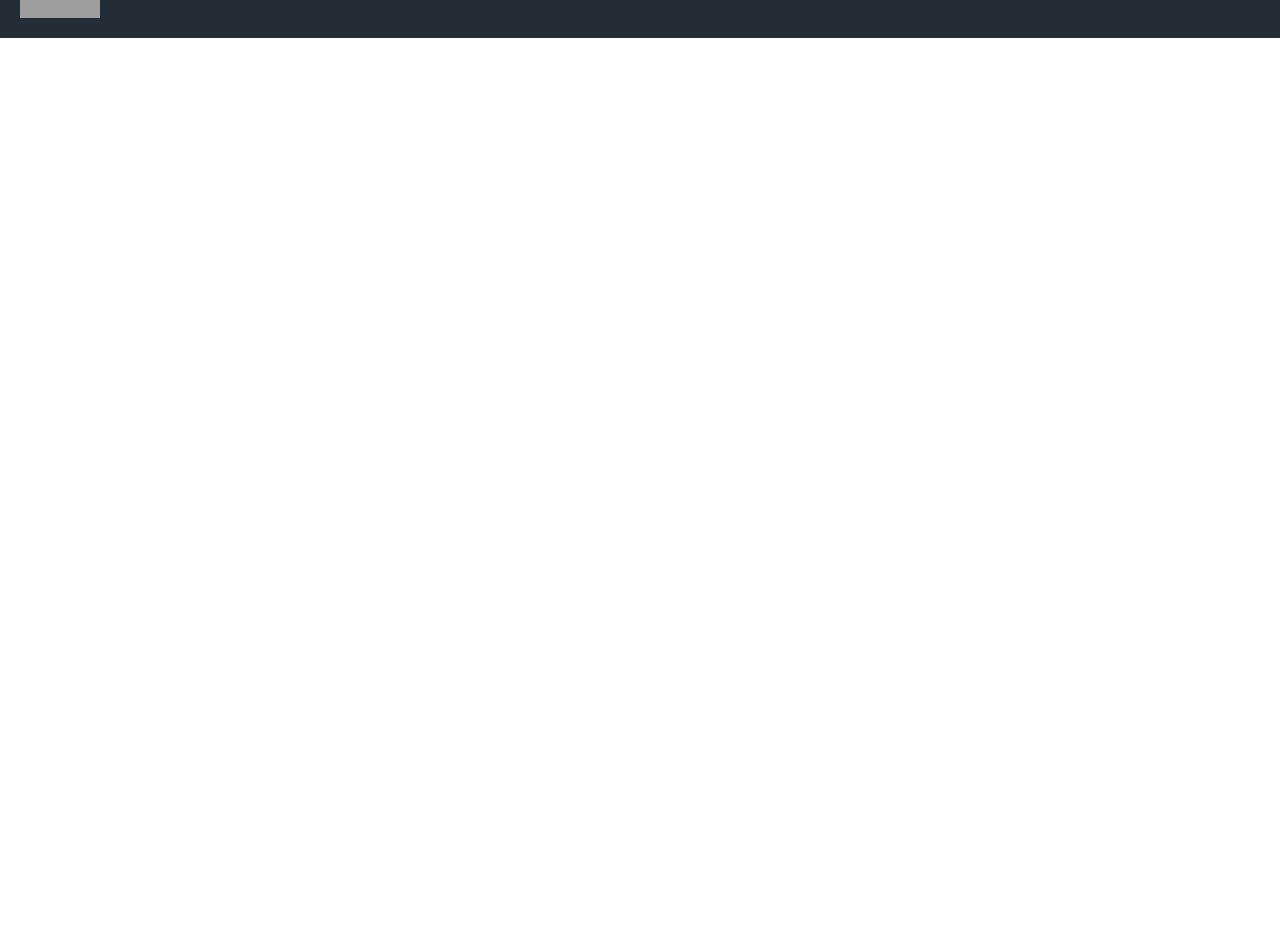
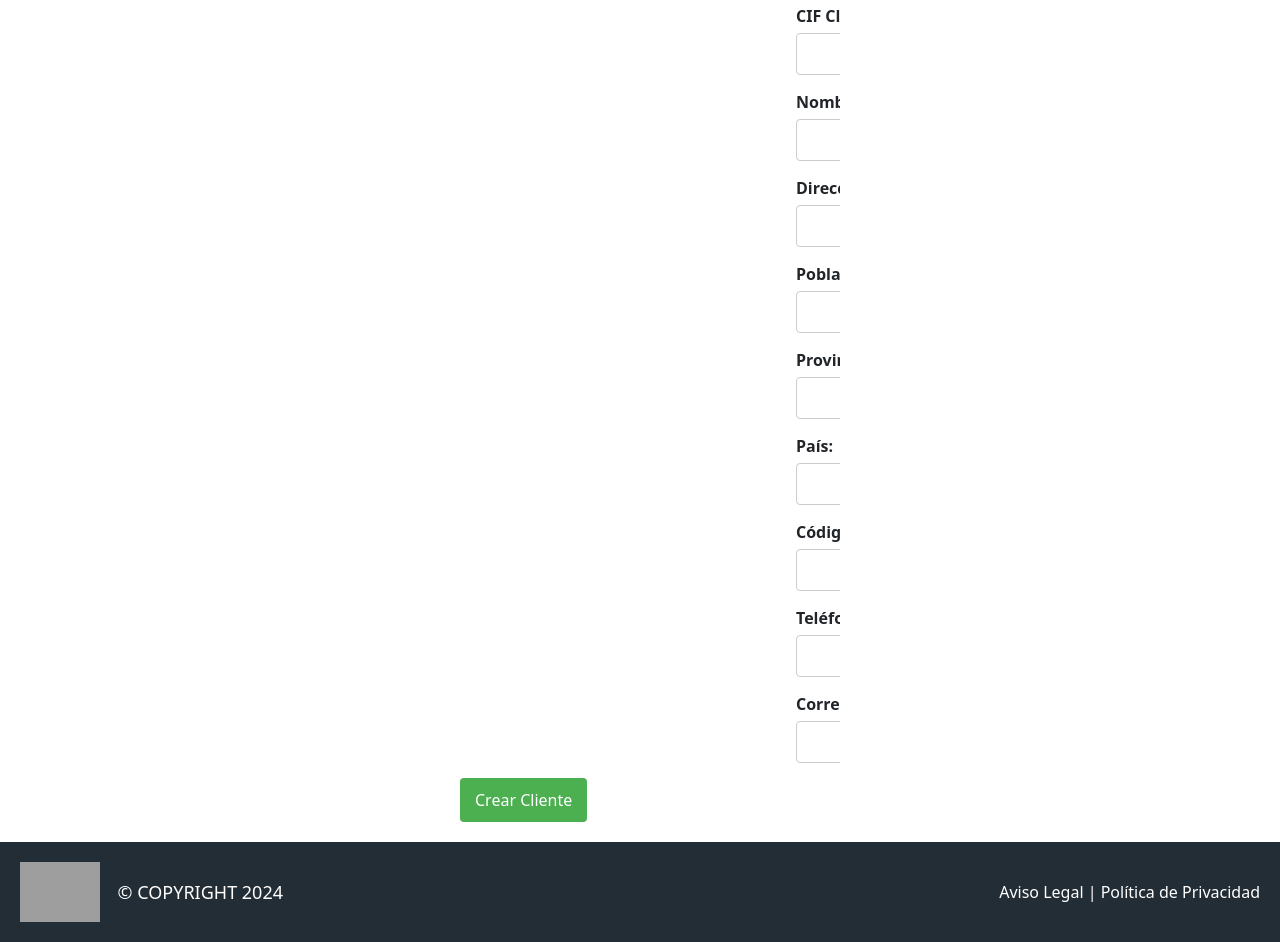
Before and after one commit to bamaSistemasf5/bamaSistemasf5Frontend, a React (Vite) app: page /create-client in a window 1280 px wide. Shown: the part 228-1170 px from the top of the page. Before the commit the page ends 800 px from the top, so only its background shows below. Built offline with nearby package versions, Linux system fonts and the light colour scheme; grey boxes are pictures that could not be loaded.

Commit message:
invoices and create-invoice views are working

```diff
--- a/src/App.jsx
+++ b/src/App.jsx
@@ -6,35 +6,27 @@ import Login from "./pages/Login/Login.jsx";
 import Dashboard from './pages/Dashboard/Dashboard.jsx';
 import CreateClient from './components/CreateClient/CreateClient';
 import ClientsView from './pages/ClientsView/ClientsView.jsx';
-import PrivateRoute from './components/PrivateRoute/PrivateRoute';
+import Invoices from './pages/Invoices/Invoices.jsx';
+import CreateInvoice from './pages/CreateInvoice/CreateInvoice.jsx'
+
 
 function App() {
-  const [authenticated, setAuthenticated] = useState(false);
-
-  const handleLogin = () => {
-    setAuthenticated(true);
-  };
-
-  const handleLogout = () => {
-    setAuthenticated(false);
-  };
 
   return (
     <BrowserRouter>
-      <Header authenticated={authenticated} onLogout={handleLogout} />
+      <Header  />
       <Routes>
-        <Route path='/' element={<Login onLogin={handleLogin} />} />
-        {authenticated ? (
+        <Route path='/' element={<Login/>} />
           <>
             <Route path='/dashboard' element={<Dashboard />} />
-            <Route element={<PrivateRoute />} />
 
             <Route path='/clients-view' element={<ClientsView />} />
             <Route path='/create-client' element={<CreateClient />} />
+
+            <Route path='/invoices-view' element={<Invoices/>} />
+            <Route path='/create-invoice' element={<CreateInvoice/>} />
           </>
-        ) : (
-          null
-        )}
+
       </Routes>
       <Footer />
     </BrowserRouter>
--- /dev/null
+++ b/src/pages/CreateInvoice/CreateInvoice.css
@@ -0,0 +1,42 @@
+.edit-profile-container {
+    max-width: 400px;
+    margin: auto;
+    padding: 20px;
+
+  }
+
+  .form-group {
+    margin-bottom: 15px;
+  }
+
+  .form-label {
+    display: block;
+    margin-bottom: 5px;
+    font-weight: bold;
+  }
+
+  .form-input {
+    width: 100%;
+    padding: 8px;
+    box-sizing: border-box;
+    border: 1px solid #ccc;
+    border-radius: 4px;
+  }
+
+  .button-group {
+    display: flex;
+    justify-content: space-between;
+  }
+
+  .button {
+    background-color: #4caf50;
+    color: white;
+    padding: 10px 15px;
+    border: none;
+    border-radius: 4px;
+    cursor: pointer;
+  }
+
+  .button-cancel {
+    background-color: #f44336;
+  }
--- a/src/pages/CreateInvoice/CreateInvoice.jsx
+++ b/src/pages/CreateInvoice/CreateInvoice.jsx
@@ -131,7 +131,7 @@ const CreateInvoice = () => {
           <input type="email" name="email" value={formData.email} onChange={handleInputChange} className="form-input" />
           {errors.email && <span>{errors.email}</span>}
         </div>
-        <button type="submit" className="button">Crear Cliente</button>
+        <button type="submit" className="button">Crear Factura</button>
       </form>
     </div>
   );
--- /dev/null
+++ b/src/pages/Invoices/Invoices.css
@@ -0,0 +1,17 @@
+
+.half-size-font, .table-data {
+    font-size: 0.5em;
+  }
+
+  .text-center {
+    text-align: center;
+  }
+
+  .custom-container {
+    margin: 2em;
+    max-width: 96%; /* Reducir el margen lateral a la mitad */
+  }
+
+tr:hover {
+    background-color: #f30909;
+  }
--- a/src/pages/Invoices/invoices.jsx
+++ b/src/pages/Invoices/invoices.jsx
@@ -322,7 +322,7 @@ return (
       </Modal.Footer>
     </Modal>
     <div className="text-center">
-      <Button variant="success" onClick={handleCreateDNClick}>
+      <Button variant="success" onClick={handleCreateClick}>
         Crear Nueva Factura
       </Button>
     </div>
```
